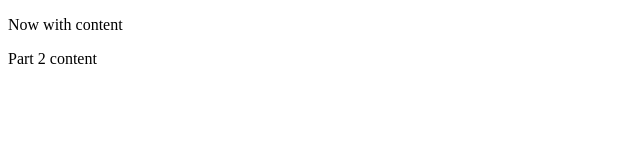
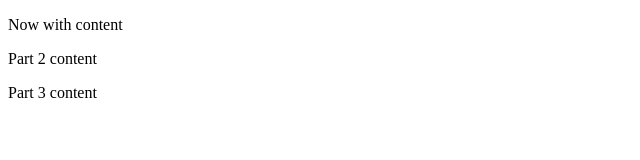
Before and after one commit to nathan-pham/test-graphite, a plain HTML site: page index.html in a window 1280 px wide. Shown: the whole page, without its empty margins (0-640 px from the left). Drawn offline with Linux system fonts and the light colour scheme.

Commit message:
p3 stuff

```diff
--- a/index.html
+++ b/index.html
@@ -9,5 +9,6 @@
     <body>
         <p>Now with content</p>
         <p>Part 2 content</p>
+        <p>Part 3 content</p>
     </body>
 </html>
```
